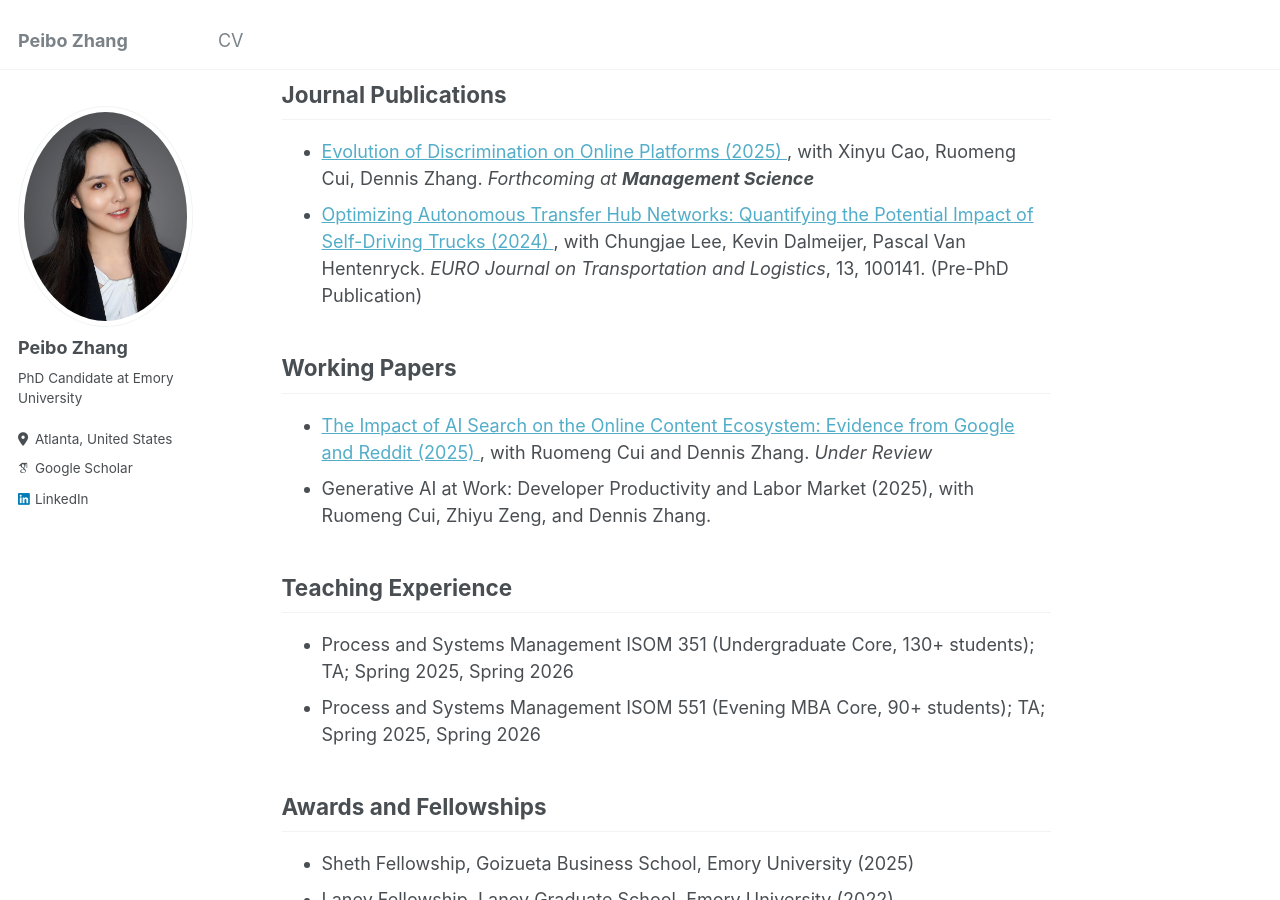
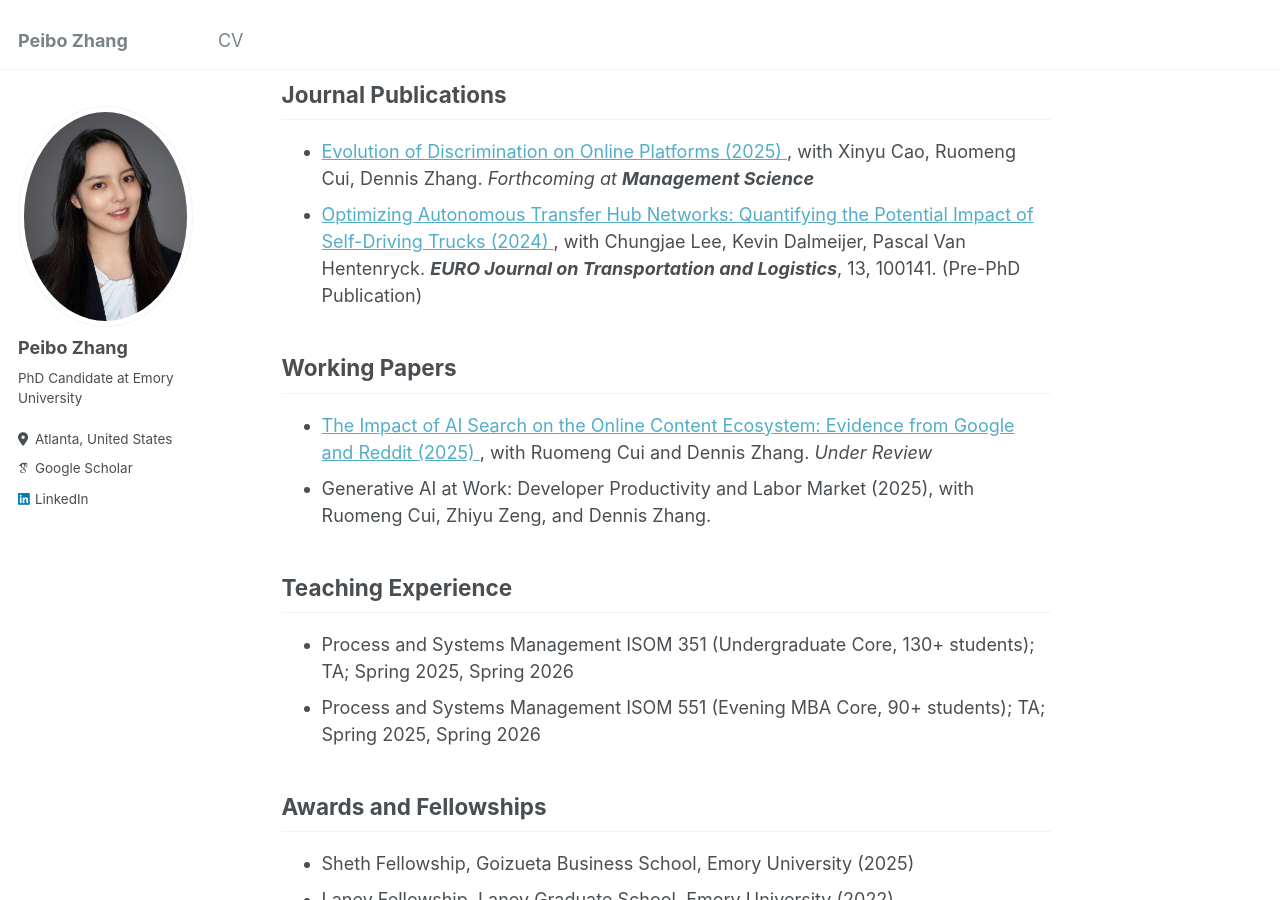
Before and after one commit to PeiboZhang/peibozhang.github.io, a Jekyll site: the page built from _pages/about.md, in a window 1280 px wide and 900 px high, scrolled down 539 px. Built offline with Jekyll 4.4.1, drawn with Linux system fonts in a browser that asks for light colours; some web fonts are replaced.

```diff
--- a/_pages/about.md
+++ b/_pages/about.md
@@ -51,7 +51,7 @@ My research interest broadly centers on online platform operations, generative A
       Optimizing Autonomous Transfer Hub Networks: Quantifying the Potential Impact of Self-Driving Trucks (2024)
     </a>,
     with Chungjae Lee, Kevin Dalmeijer, Pascal Van Hentenryck.
-    <i>EURO Journal on Transportation and Logistics</i>, 13, 100141. (Pre-PhD Publication)
+    <i><b>EURO Journal on Transportation and Logistics</b></i>, 13, 100141. (Pre-PhD Publication)
   </li>
 </ul>
 
```
